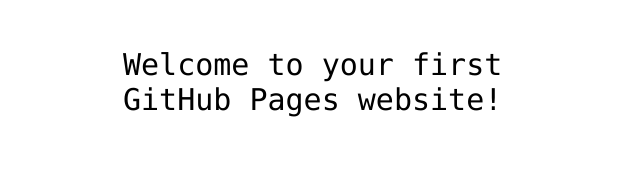
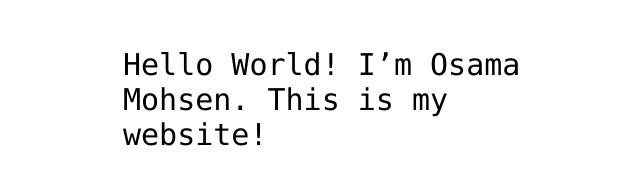
Before and after one commit to ProEng-code/ProEng-code.github.io, a plain HTML site: page index.html in a window 1280 px wide. Shown: the part 341-526 px from the top of the page, without its empty margins (317-957 px from the left). Drawn offline with Linux system fonts and the light colour scheme.

Commit message:
Adding my name to index.html file

```diff
--- a/index.html
+++ b/index.html
@@ -12,7 +12,7 @@
 <img src="https://octodex.github.com/images/daftpunktocat-thomas.gif" id="octocat" alt="octocat-gif" />
 
 <!-- Change this code here by copy and pasting your template on line 15 -->
-<p>Welcome to your first GitHub Pages website!</p>
+<p>Hello World! I’m Osama Mohsen. This is my website!</p>
 
 </body>
 </html>
```
